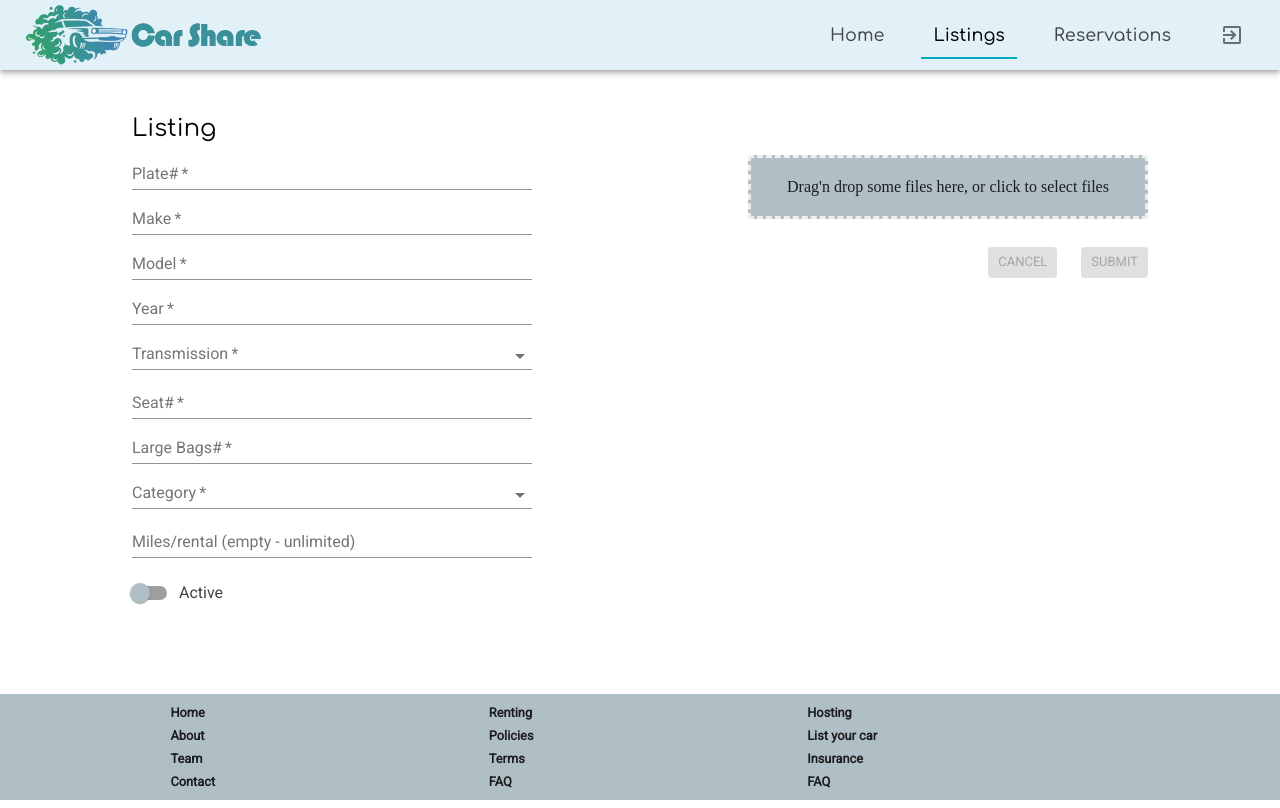
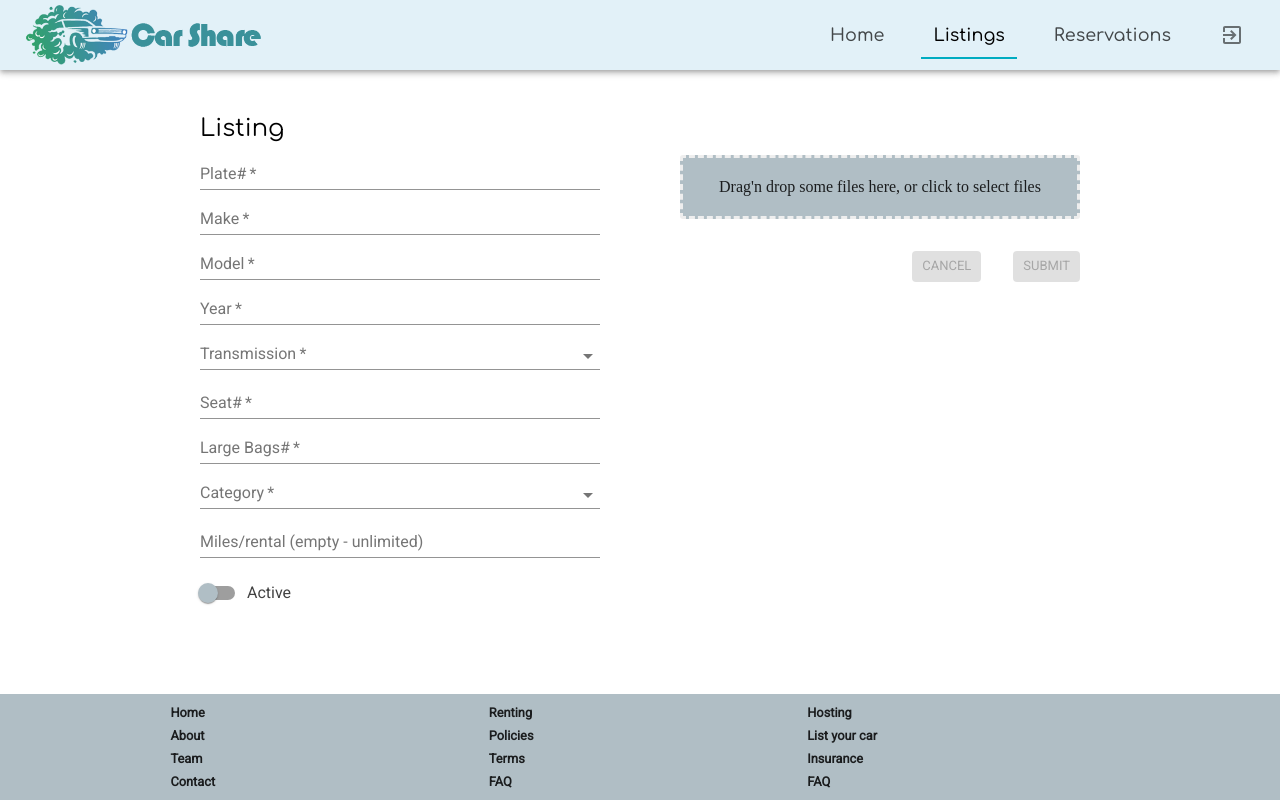
Before and after one commit to vadzimk/car_sharing, a React (Create React App) app in the folder client/: page /listings/create in a window 1280 px wide. Built offline with nearby package versions, Linux system fonts and the light colour scheme.

Commit message:
narrow columns in form, fix user undefined

```diff
--- a/client/src/components/EditListing/EditListingFields.js
+++ b/client/src/components/EditListing/EditListingFields.js
@@ -212,14 +212,14 @@ const EditListingFields = (props) => {
             <GridContainer
               direction="row"
               justifyContent="flex-end"
-              spacing={3}
+              spacing={4}
               style={{marginTop: '1em', marginBottom: '1em'}}
             >
 
               <GridItem>
                 <Button
                   type="reset"
-                  color="secondary"
+                  color="primary.light"
                   variant="contained"
                   size="small"
                   disabled={!props.dirty || !props.isValid}
--- a/client/src/components/EditListing/index.js
+++ b/client/src/components/EditListing/index.js
@@ -69,8 +69,8 @@ const EditListing = () => {
         justifyContent="center"
         style={{
           height: '100%',
-          marginTop: 'auto',
-          marginBottom: 'auto',
+          margin: 'auto',
+          maxWidth: '60em'
         }}
       >
         <Formik
--- a/client/src/components/SignUp/SignupFields.js
+++ b/client/src/components/SignUp/SignupFields.js
@@ -35,7 +35,7 @@ const SignupFields = (props) => {
           style={{
             marginTop: 'auto',
             marginBottom: 'auto',
-            width: '100%',
+            width: '100%'
           }}
     >
       <GridContainer
--- a/client/src/components/SignUp/index.js
+++ b/client/src/components/SignUp/index.js
@@ -59,9 +59,9 @@ const SignUp = () => {
           direction="row"
           justifyContent="center"
           style={{
-            height:'100%',
-            marginTop: 'auto',
-            marginBottom: 'auto'
+            height: '100%',
+            margin: 'auto',
+            maxWidth: '60em'
           }}
         >
           <Formik
```
